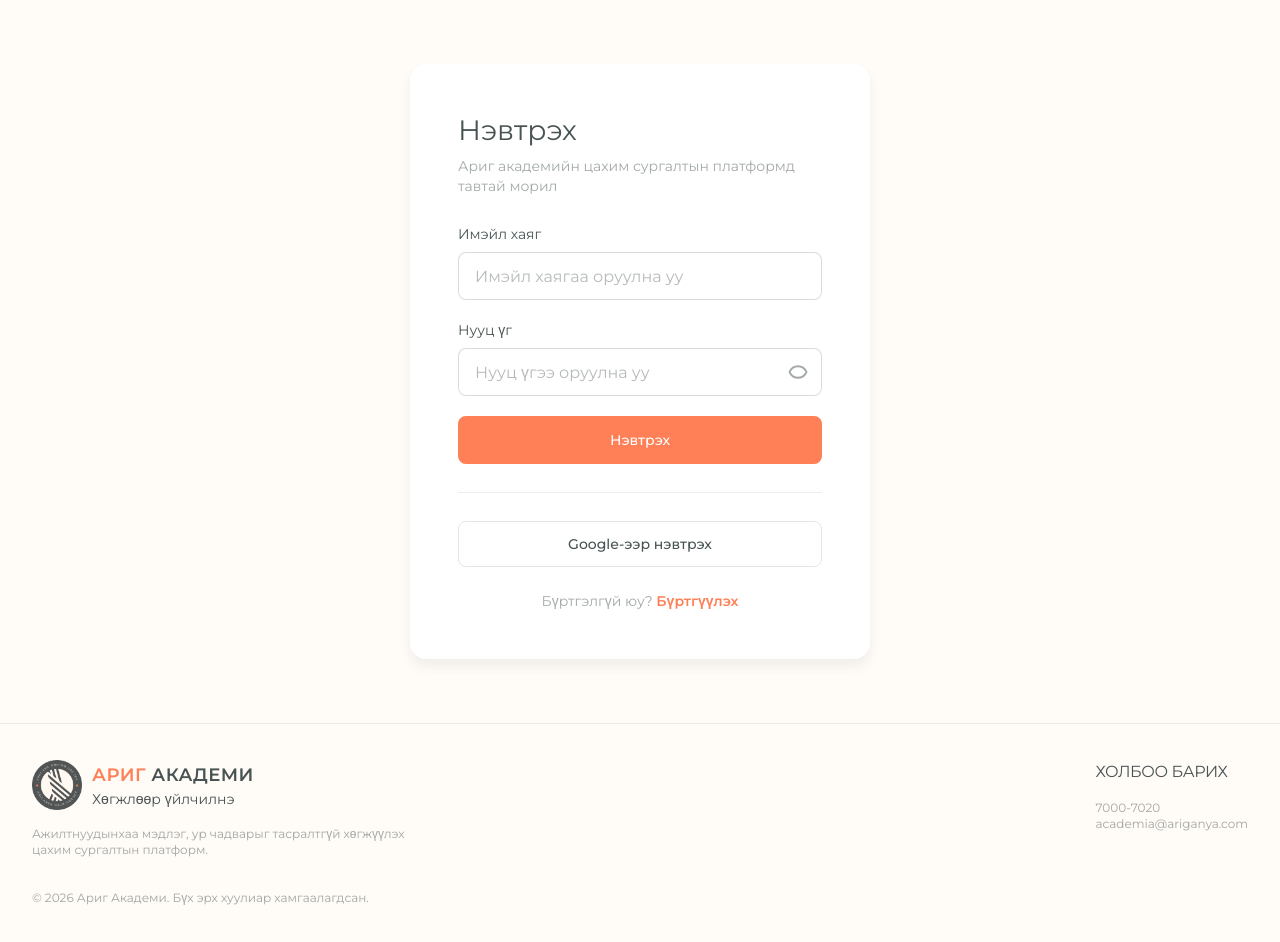
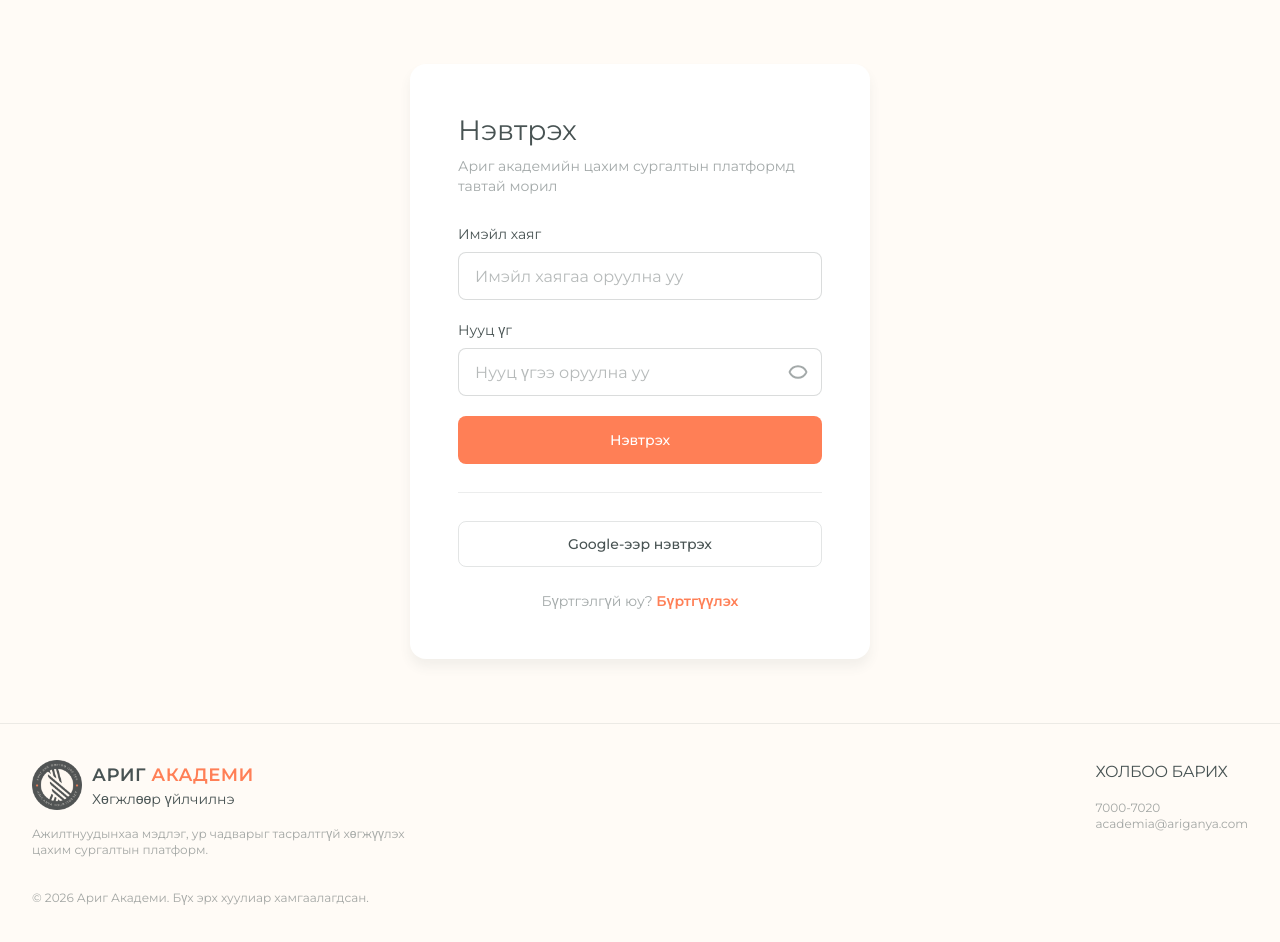
Before and after one commit to academia-wq/arig-akademi, a Next.js app: page /login in a window 1280 px wide. Built offline with nearby package versions, Linux system fonts and the light colour scheme; no server answers.

Commit message:
Fix Ариг/академи logo color order

```diff
--- a/components/app-footer.tsx
+++ b/components/app-footer.tsx
@@ -10,7 +10,7 @@ export function AppFooter() {
             <img src="/logo.png" alt="" className="h-[50px] w-[50px]" />
             <div>
               <p className="font-display text-lg font-semibold uppercase tracking-wide text-ink">
-                <span className="text-brand-500">Ариг</span> академи
+                Ариг <span className="text-brand-500">академи</span>
               </p>
               <p className="text-sm text-ink">Хөгжлөөр үйлчилнэ</p>
             </div>
--- a/components/sidebar.tsx
+++ b/components/sidebar.tsx
@@ -51,7 +51,7 @@ export function Sidebar({
           <img src="/logo.png" alt="" className="h-[50px] w-[50px] flex-shrink-0" />
           <div>
             <p className="font-display text-lg font-semibold uppercase tracking-wide text-paper">
-              <span className="text-brand-500">Ариг</span> академи
+              Ариг <span className="text-brand-500">академи</span>
             </p>
             <p className="text-sm text-paper">Хөгжлөөр үйлчилнэ</p>
           </div>
```
